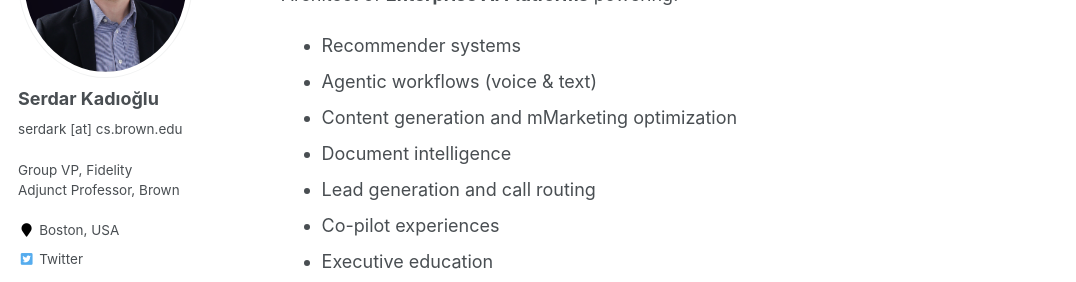
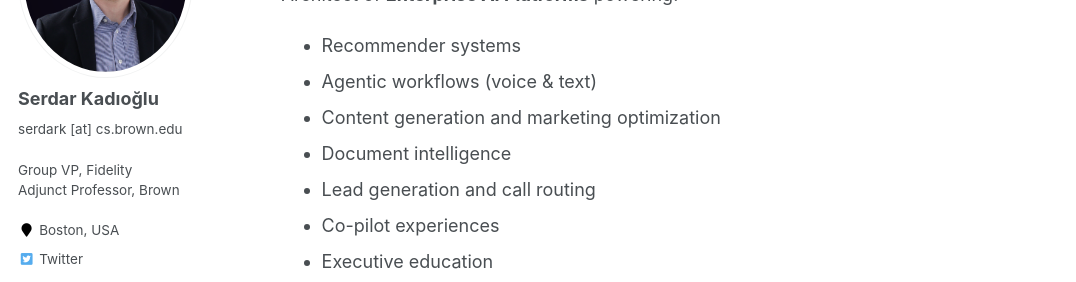
Before and after one commit to skadio/skadio.github.io, a Jekyll site: the page built from _pages/about.md, in a window 1280 px wide and 900 px high, scrolled down 679 px. Shown: the part 153-435 px from the top of the window, without its empty margins (0-1076 px from the left). Built offline with Jekyll 4.4.1, drawn with Linux system fonts in a browser that asks for light colours.

Commit message:
Update about.md

```diff
--- a/_pages/about.md
+++ b/_pages/about.md
@@ -27,7 +27,7 @@ Driving **enterprise-scale AI strategy and transformation** through AI-native le
 Architect of **Enterprise AI Platforms** powering:
 * Recommender systems
 * Agentic workflows (voice & text)
-* Content generation and mMarketing optimization
+* Content generation and marketing optimization
 * Document intelligence
 * Lead generation and call routing
 * Co-pilot experiences
```
